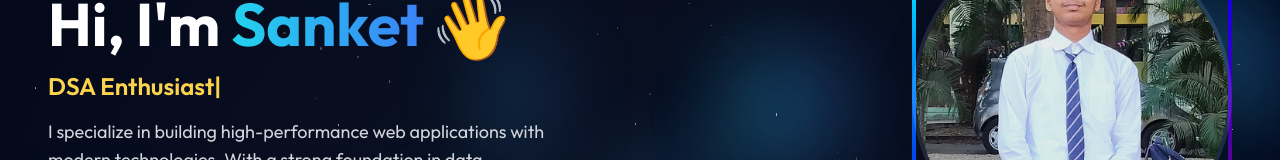
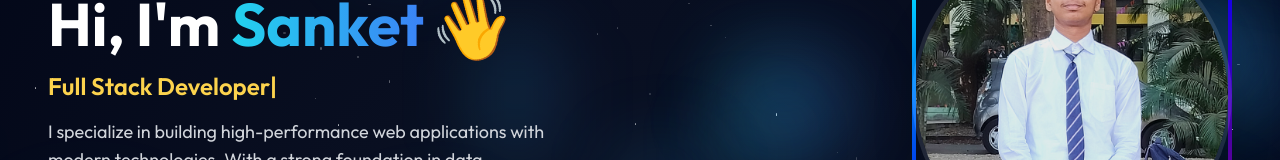
Before and after one commit to Sanket-2736/Portfolio, a React (Vite) app: page / in a window 1280 px wide. Shown: the part 231-391 px from the top of the page. Built offline with nearby package versions, Linux system fonts and the light colour scheme; a web font is replaced by a local one.

Commit message:
Update Hero.jsx

```diff
--- a/src/sections/Hero.jsx
+++ b/src/sections/Hero.jsx
@@ -111,6 +111,8 @@ function Hero() {
 
             <TypeAnimation
               sequence={[
+                'GGSOC 2025 Contributor',
+                2000,
                 'Full Stack Developer',
                 2000,
                 'DSA Enthusiast',
```
